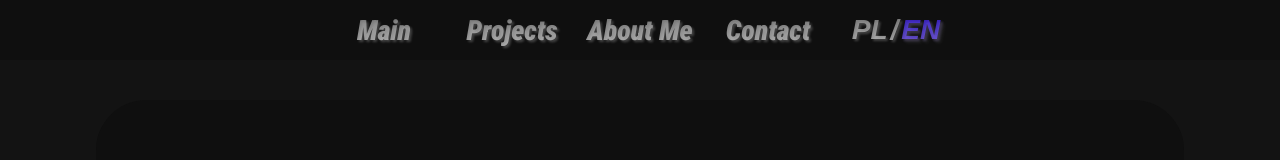
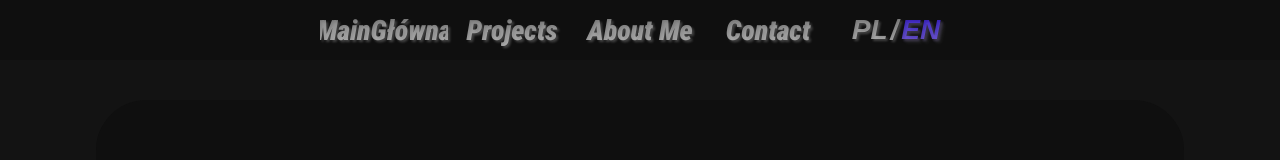
Before and after one commit to IAmNotJustJess/portfolio, a plain HTML site: page index.html in a window 1280 px wide. Shown: the top 160 px of the page. Drawn offline with nearby package versions, Linux system fonts and the light colour scheme.

Commit message:
test translation for navbars (I forgot to do so before)

```diff
--- a/index.html
+++ b/index.html
@@ -24,7 +24,8 @@
 <body>
     <header id="pageHeader">
         <a href="#mainAnchor">
-            Main
+            <span class="en">Main</span>
+            <span class="en">Główna</span>
         </a>
         <a href="#projectsAnchor">
             Projects
```
